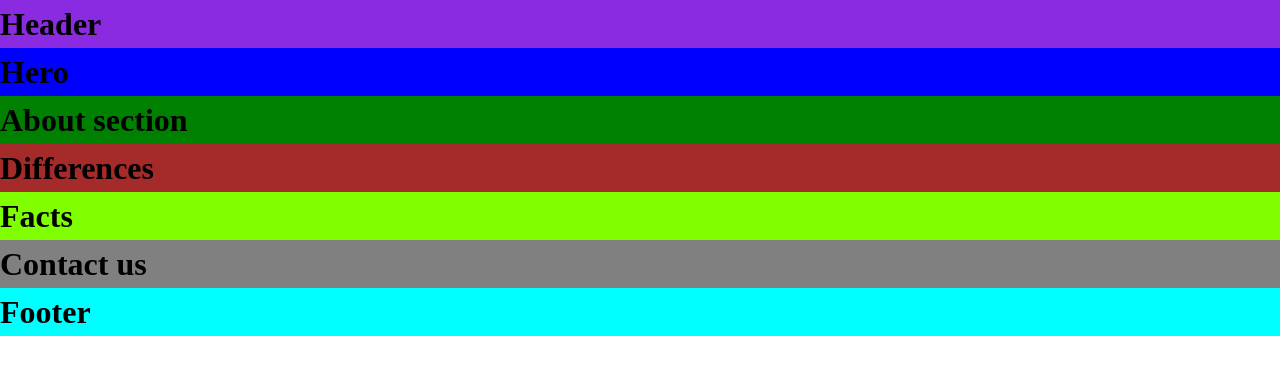
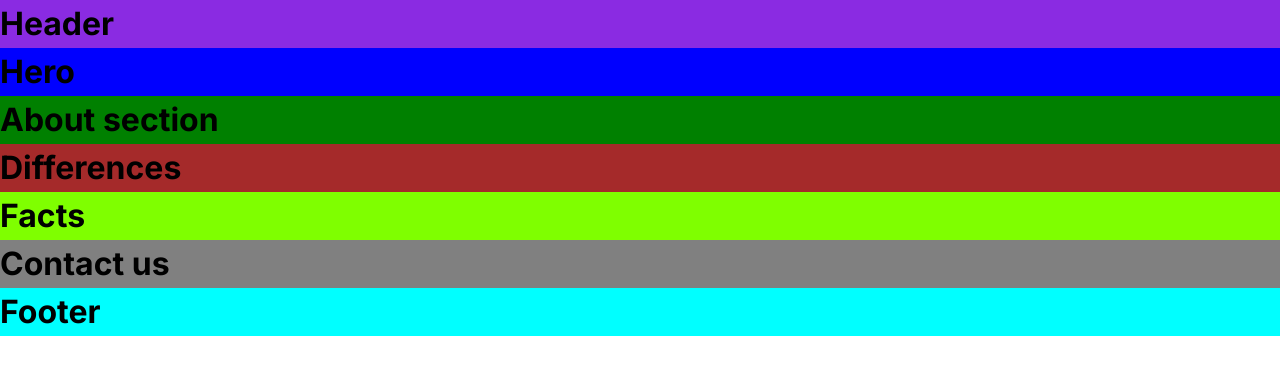
Before and after one commit to nebnnamdi/capstone-solar-system, a React (Vite) app: page / in a window 1280 px wide. Shown: the top 374 px of the page. Built offline with nearby package versions, Linux system fonts and the light colour scheme.

Commit message:
added details of other team members to the README.md and also the primary font to the index.css file

```diff
--- a/src/index.css
+++ b/src/index.css
@@ -1,12 +1,15 @@
 /* Reset CSS by Amaka Ndukwu */
 
 /* making use of :where to allow for low specificity making it easy to override */
+
+@import url("https://fonts.googleapis.com/css2?family=Inter:ital,opsz,wght@0,14..32,100..900;1,14..32,100..900&display=swap");
 
 /* 1. border-box for box model */
 *,
 *::before,
 *::after {
   box-sizing: border-box;
+  font-family: "Inter", sans-serif;
 }
 
 /* 2. remove default margin
```
Also changed, not shown: 1 other file (tests, documents, lock files or other folders).
